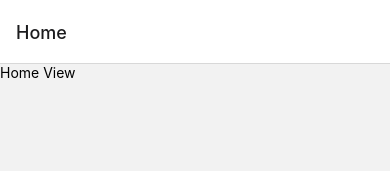
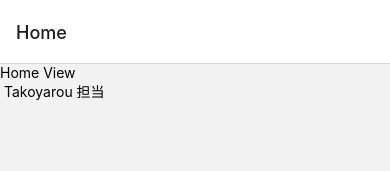
Before and after one commit to bamboooo-dev/ArtSign-ui, a React Native app: screen /Home in a window 390 px wide. Shown: the top 171 px of the page. Built offline with nearby package versions, Linux system fonts and the light colour scheme.

Commit message:
Initial commit

```diff
--- a/src/screens/Home.js
+++ b/src/screens/Home.js
@@ -10,6 +10,7 @@ const HomeScreen = () => {
       <StatusBar />
       <View>
         <Text>Home View</Text>
+        <Text> Takoyarou 担当</Text>
       </View>
     </SafeAreaView>
   );
```
Also changed, not shown: 1 other file (tests, documents, lock files or other folders).
